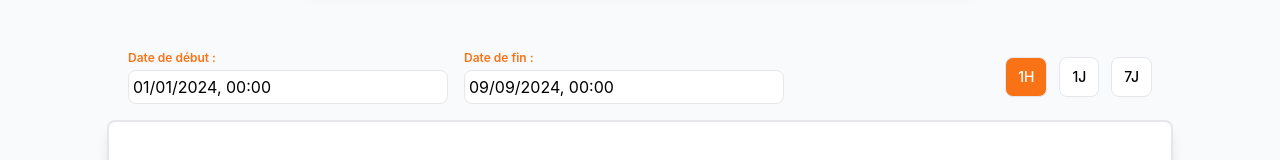
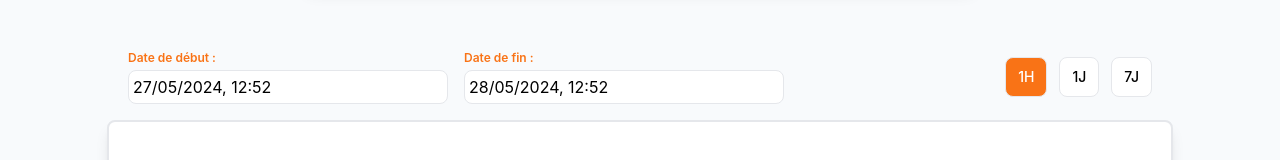
Before and after one commit to Projet-agile-FILA1-G3/frontend, a React (Vite) app: page /statistics in a window 1280 px wide. Shown: the part 166-326 px from the top of the page. Built offline with nearby package versions, Linux system fonts and the light colour scheme; no server answers.

Commit message:
init dates

```diff
--- a/src/components/StatisticsPage.tsx
+++ b/src/components/StatisticsPage.tsx
@@ -15,14 +15,14 @@ registerLocale('fr', fr);
 const StatisticsPage: React.FC = () => {
     const [results, setResults] = useState<any[]>([]);
     const [interval, setInterval] = useState<string>('hour');
-    const [startDate, setStartDate] = useState<Date | null>(
-        new Date('2024-01-01T00:00:00')
-    );
-    const [endDate, setEndDate] = useState<Date | null>(
-        new Date('2024-09-09T00:00:00')
-    );
+    const [query, setQuery] = useState<string>('');
 
-    const [query, setQuery] = useState<string>('');
+    const today = new Date();
+    const yesterday = new Date();
+    yesterday.setDate(today.getDate() - 1);
+
+    const [startDate, setStartDate] = useState<Date | null>(yesterday);
+    const [endDate, setEndDate] = useState<Date | null>(today);
 
     useEffect(() => {
         if (query) {
```
